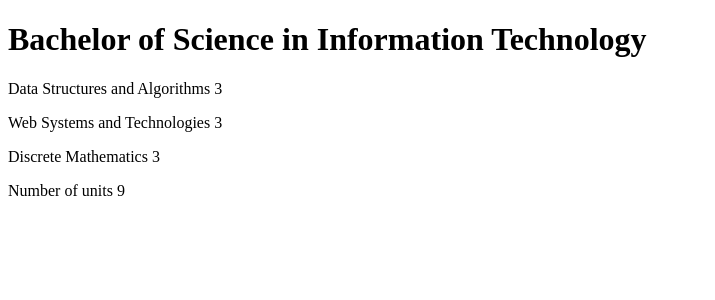
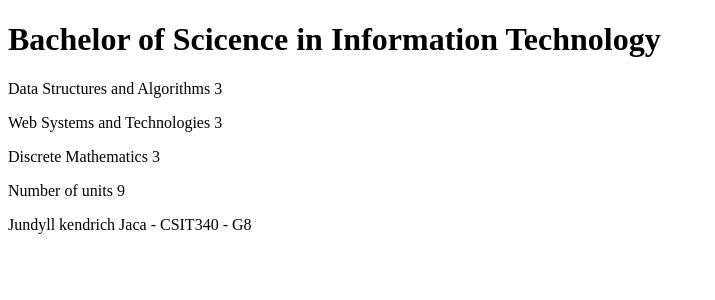
Before and after one commit to Jundyllkendrichjaca/CSIT340G8-Lab3-Jaca, a React (Vite) app: page / in a window 1280 px wide. Shown: the top 300 px of the page, without its empty margins (0-715 px from the left). Built offline with nearby package versions, Linux system fonts and the light colour scheme.

Commit message:
1.2: course information step 2

```diff
--- a/src/App.jsx
+++ b/src/App.jsx
@@ -1,17 +1,27 @@
-const Header = (props) => <h1>{props.course}</h1>
+const Header = (props) => {
+  return <h1>{props.course}</h1>
+}
 
-const Content = (props) => (
+const Content = (props) => {
+  return (
     <div>
       <p>{props.part1} {props.units1}</p>
       <p>{props.part2} {props.units2}</p>
       <p>{props.part3} {props.units3}</p>
     </div>
   )
+}
 
-const Total = (props) => <p>Number of units {props.total}</p>
+const Total = (props) => {
+  return <p>Number of units {props.total}</p>
+}
+
+const Footer = (props) => {
+  return <footer>{props.fullName} - {props.courseCode} - {props.section}</footer>
+}
 
 const App = () => {
-  const course = 'Bachelor of Science in Information Technology'
+const course = 'Bachelor of Scicence in Information Technology'
 const part1 = 'Data Structures and Algorithms'
 const units1 = 3
 const part2 = 'Web Systems and Technologies'
@@ -28,6 +38,7 @@ const App = () => {
         part3={part3} units3={units3}
       />
       <Total total={units1 + units2 + units3} />
+      <Footer fullName="Jundyll kendrich Jaca" courseCode="CSIT340" section="G8" />
     </div>
   )
 }
```
Lines whose indentation alone changed are shown as unchanged.
